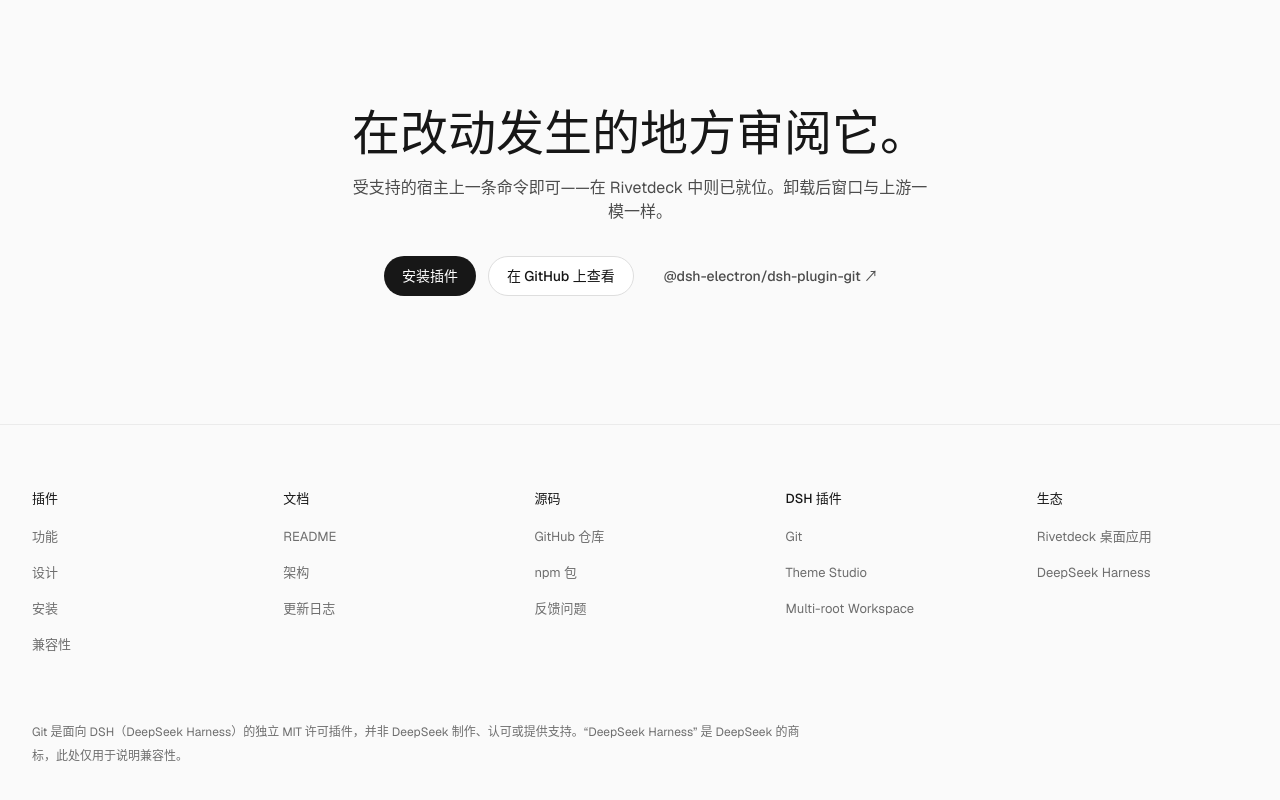
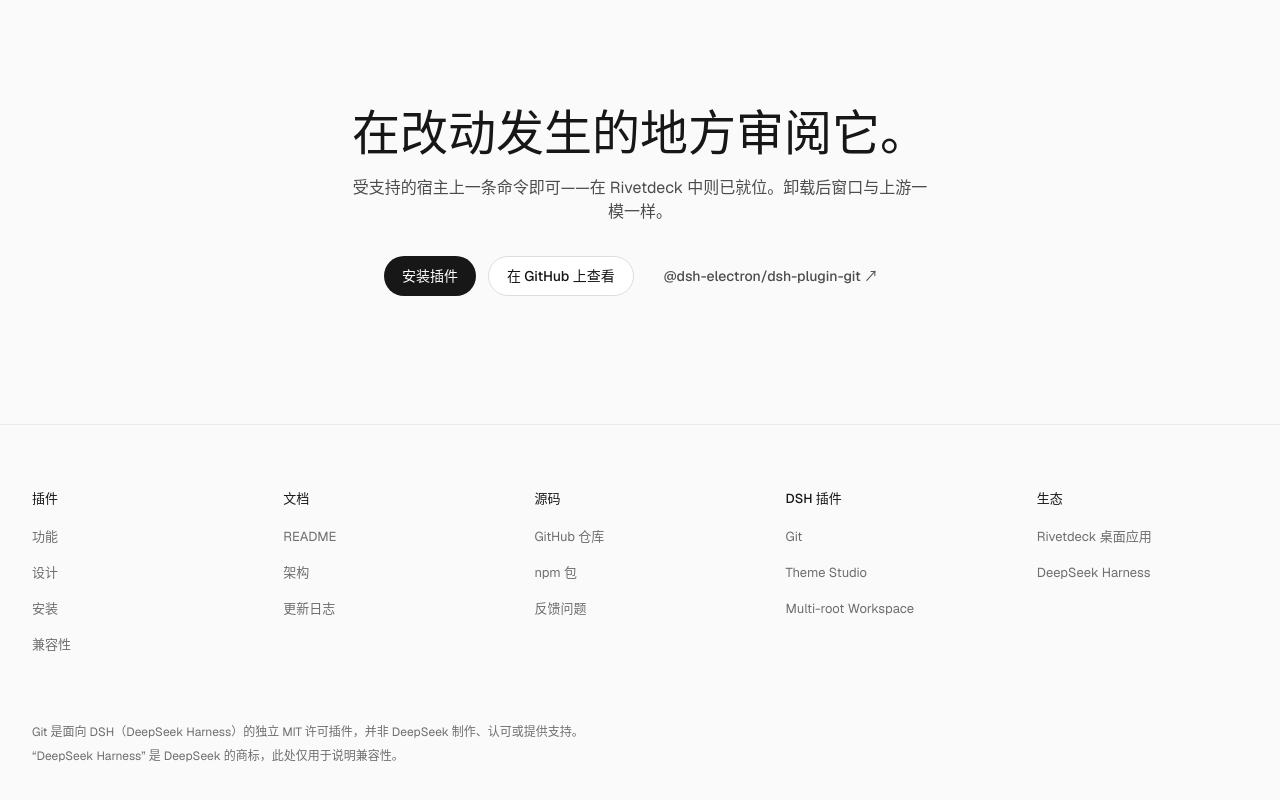
Before and after one commit to cherrchen/rivetdeck-website, a Next.js app: page /zh/plugins/git in a window 1280 px wide. Shown: the part 7399-8199 px from the top of the page. Built offline with nearby package versions, Linux system fonts and the light colour scheme; no server answers.

Commit message:
Break the plugin footer's legal note into two lines
The independence disclaimer and the trademark sentence now sit on
separate lines via whitespace-pre-line, on all three plugin pages in
both locales.

```diff
--- a/components/site-footer.tsx
+++ b/components/site-footer.tsx
@@ -44,7 +44,7 @@
             </div>
           ))}
         </div>
-        <p className="mt-16 max-w-3xl text-xs leading-6 text-fg-subtle">{note}</p>
+        <p className="mt-16 max-w-3xl text-xs leading-6 whitespace-pre-line text-fg-subtle">{note}</p>
       </Container>
     </footer>
   )
--- a/lib/i18n/dictionaries/en.ts
+++ b/lib/i18n/dictionaries/en.ts
@@ -212,7 +212,7 @@
       source: { title: 'Source', repo: 'GitHub repository', npm: 'npm package', issues: 'Report an issue' },
       plugins: { title: 'DSH plugins', git: 'Git', themeStudio: 'Theme Studio', multiRoot: 'Multi-root Workspace' },
       ecosystem: { title: 'Ecosystem', harness: 'DeepSeek Harness', rivetdeck: 'Rivetdeck desktop app' },
-      note: 'Multi-root Workspace is an independent, MIT-licensed plugin for DSH (DeepSeek Harness). It is not made, endorsed or supported by DeepSeek. “DeepSeek Harness” is a trademark of DeepSeek and is used here only to describe compatibility.',
+      note: 'Multi-root Workspace is an independent, MIT-licensed plugin for DSH (DeepSeek Harness). It is not made, endorsed or supported by DeepSeek.\n“DeepSeek Harness” is a trademark of DeepSeek and is used here only to describe compatibility.',
     },
     hero: {
       changelog: ' changelog',
@@ -489,7 +489,7 @@
       source: { title: 'Source', repo: 'GitHub repository', npm: 'npm package', issues: 'Report an issue' },
       plugins: { title: 'DSH plugins', git: 'Git', themeStudio: 'Theme Studio', multiRoot: 'Multi-root Workspace' },
       ecosystem: { title: 'Ecosystem', rivetdeck: 'Rivetdeck desktop app', harness: 'DeepSeek Harness' },
-      note: 'Git is an independent, MIT-licensed plugin for DSH (DeepSeek Harness). It is not made, endorsed or supported by DeepSeek. “DeepSeek Harness” is a trademark of DeepSeek and is used here only to describe compatibility.',
+      note: 'Git is an independent, MIT-licensed plugin for DSH (DeepSeek Harness). It is not made, endorsed or supported by DeepSeek.\n“DeepSeek Harness” is a trademark of DeepSeek and is used here only to describe compatibility.',
     },
     hero: {
       changelog: ' changelog',
@@ -684,7 +684,7 @@
       source: { title: 'Source', repo: 'GitHub repository', npm: 'npm package', issues: 'Report an issue' },
       plugins: { title: 'DSH plugins', git: 'Git', themeStudio: 'Theme Studio', multiRoot: 'Multi-root Workspace' },
       ecosystem: { title: 'Ecosystem', rivetdeck: 'Rivetdeck desktop app', harness: 'DeepSeek Harness' },
-      note: 'Theme Studio is an independent, MIT-licensed plugin for DSH (DeepSeek Harness). It is not made, endorsed or supported by DeepSeek. “DeepSeek Harness” is a trademark of DeepSeek and is used here only to describe compatibility.',
+      note: 'Theme Studio is an independent, MIT-licensed plugin for DSH (DeepSeek Harness). It is not made, endorsed or supported by DeepSeek.\n“DeepSeek Harness” is a trademark of DeepSeek and is used here only to describe compatibility.',
     },
     hero: {
       changelog: ' changelog',
--- a/lib/i18n/dictionaries/zh.ts
+++ b/lib/i18n/dictionaries/zh.ts
@@ -203,7 +203,7 @@
       source: { title: '源码', repo: 'GitHub 仓库', npm: 'npm 包', issues: '反馈问题' },
       plugins: { title: 'DSH 插件', git: 'Git', themeStudio: 'Theme Studio', multiRoot: 'Multi-root Workspace' },
       ecosystem: { title: '生态', harness: 'DeepSeek Harness', rivetdeck: 'Rivetdeck 桌面应用' },
-      note: 'Multi-root Workspace 是面向 DSH（DeepSeek Harness）的独立 MIT 许可插件，并非 DeepSeek 制作、认可或提供支持。“DeepSeek Harness” 是 DeepSeek 的商标，此处仅用于说明兼容性。',
+      note: 'Multi-root Workspace 是面向 DSH（DeepSeek Harness）的独立 MIT 许可插件，并非 DeepSeek 制作、认可或提供支持。\n“DeepSeek Harness” 是 DeepSeek 的商标，此处仅用于说明兼容性。',
     },
     hero: {
       changelog: ' 更新日志',
@@ -469,7 +469,7 @@
       source: { title: '源码', repo: 'GitHub 仓库', npm: 'npm 包', issues: '反馈问题' },
       plugins: { title: 'DSH 插件', git: 'Git', themeStudio: 'Theme Studio', multiRoot: 'Multi-root Workspace' },
       ecosystem: { title: '生态', rivetdeck: 'Rivetdeck 桌面应用', harness: 'DeepSeek Harness' },
-      note: 'Git 是面向 DSH（DeepSeek Harness）的独立 MIT 许可插件，并非 DeepSeek 制作、认可或提供支持。“DeepSeek Harness” 是 DeepSeek 的商标，此处仅用于说明兼容性。',
+      note: 'Git 是面向 DSH（DeepSeek Harness）的独立 MIT 许可插件，并非 DeepSeek 制作、认可或提供支持。\n“DeepSeek Harness” 是 DeepSeek 的商标，此处仅用于说明兼容性。',
     },
     hero: {
       changelog: ' 更新日志',
@@ -652,7 +652,7 @@
       source: { title: '源码', repo: 'GitHub 仓库', npm: 'npm 包', issues: '反馈问题' },
       plugins: { title: 'DSH 插件', git: 'Git', themeStudio: 'Theme Studio', multiRoot: 'Multi-root Workspace' },
       ecosystem: { title: '生态', rivetdeck: 'Rivetdeck 桌面应用', harness: 'DeepSeek Harness' },
-      note: 'Theme Studio 是面向 DSH（DeepSeek Harness）的独立 MIT 许可插件，并非 DeepSeek 制作、认可或提供支持。“DeepSeek Harness” 是 DeepSeek 的商标，此处仅用于说明兼容性。',
+      note: 'Theme Studio 是面向 DSH（DeepSeek Harness）的独立 MIT 许可插件，并非 DeepSeek 制作、认可或提供支持。\n“DeepSeek Harness” 是 DeepSeek 的商标，此处仅用于说明兼容性。',
     },
     hero: {
       changelog: ' 更新日志',
```
